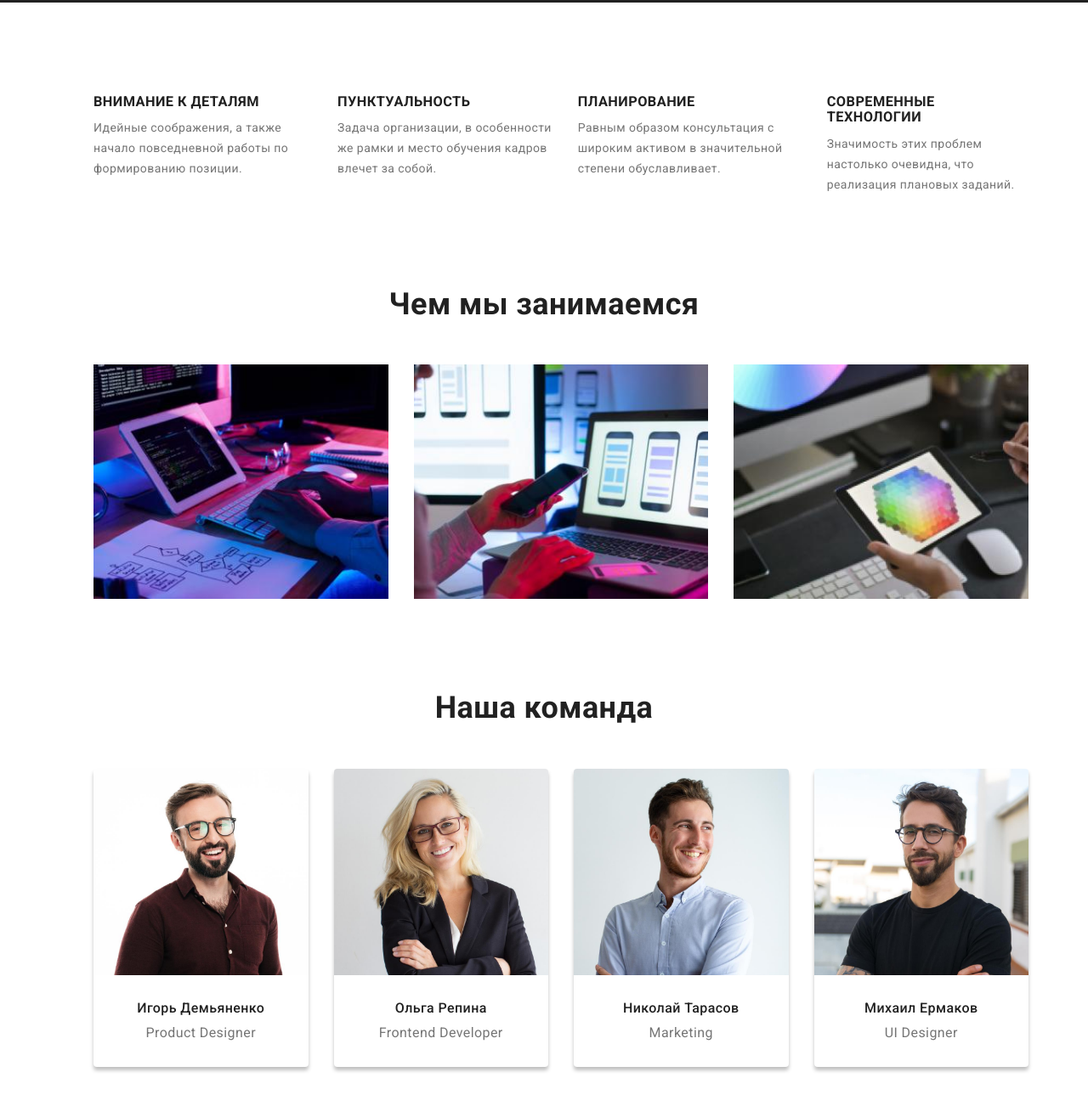
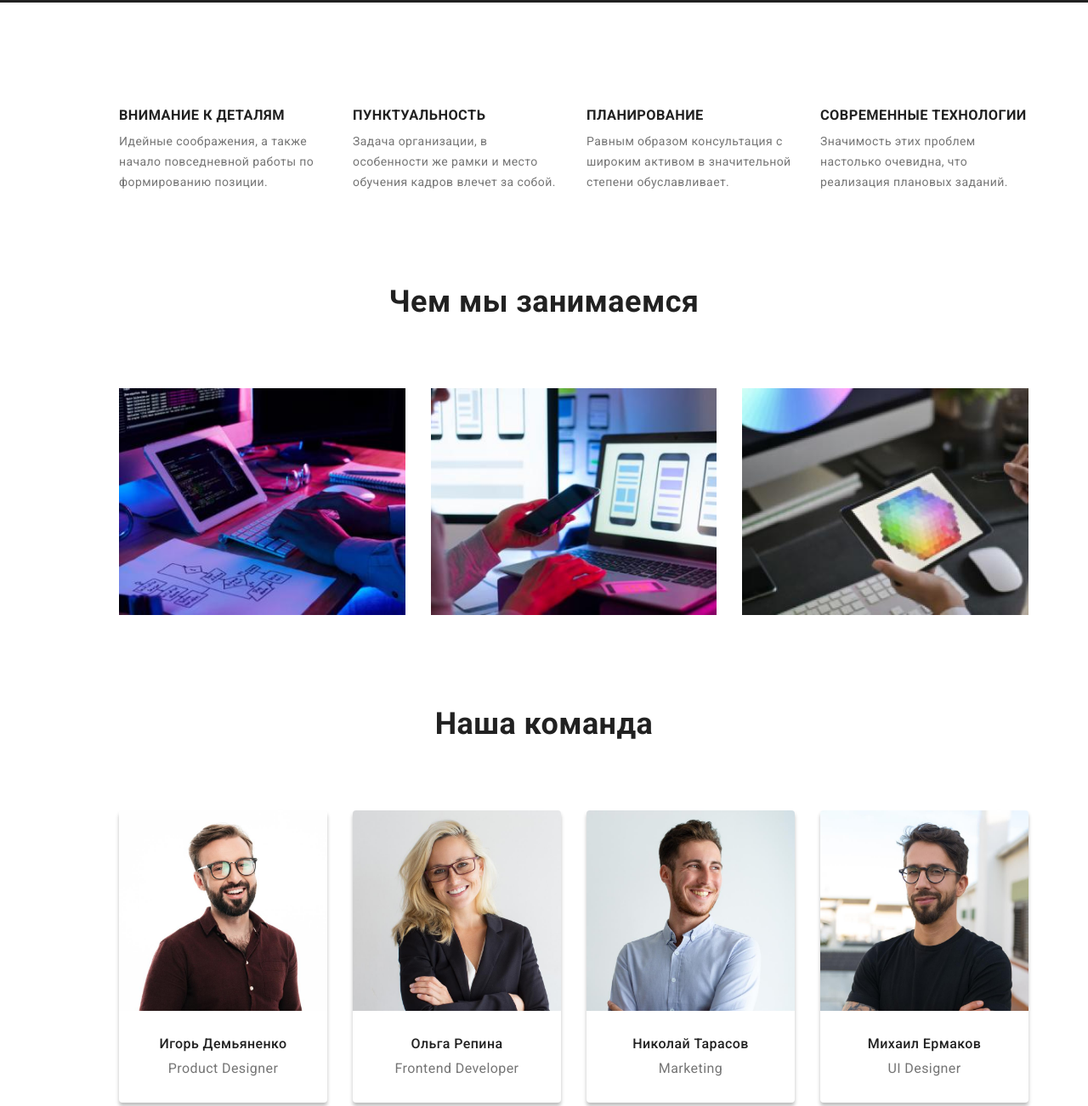
Before and after one commit to ElenaLukashevych/goit-markup-hw-03, a plain HTML site: page index.html in a window 1280 px wide. Shown: the part 700-2002 px from the top of the page at 85% size. Drawn offline with nearby package versions, Linux system fonts and the light colour scheme.

Commit message:
Переделывает сетки элементов

```diff
--- a/css/styles.css
+++ b/css/styles.css
@@ -11,7 +11,7 @@
 
   --box-shadow: 0px 4px 4px 0px #00000040;
 
---project-item-gap: 30px;
+  --item-gap: 30px;
 }
 
 /* Глобальные стили */
@@ -211,6 +211,10 @@ header {
 
 .features {
   display: flex;
+  flex-wrap: wrap;
+  margin-top: -1 * var(--item-gap);
+  margin-left:  -1 * var(--item-gap);
+
 }
 
 .features-title {
@@ -223,8 +227,11 @@ header {
   color: var(--title-text-color);
 }
 
-.features-item:not(:last-child) {
-  margin-right: 30px;
+.features-item {
+  margin-top: var(--item-gap);
+  margin-left: var(--item-gap);
+
+  flex-basis: calc(100% / 4 - var(--item-gap));
 }
 
 .section-title {
@@ -240,10 +247,18 @@ header {
 /* Примеры работ */
 .examples {
   display: flex;
+
+  flex-wrap: wrap;
+
+  margin-top: -1 * var(--item-gap);
+  margin-left: -1 * var(--item-gap);
 }
 
-.examples-item:not(:last-child) {
-  margin-right: 30px;
+.examples-item {
+  margin-top: var(--item-gap);
+  margin-left: var(--item-gap);
+
+  flex-basis: calc(100% / 3 - var(--item-gap));
 }
 
 /* Команда */
@@ -255,20 +270,31 @@ header {
 .team {
   display: flex;
   text-align: center;
+  flex-wrap: wrap;
+  margin-top: -1 * var(--item-gap);
+  margin-left: -1 * var(--item-gap);
 }
 
 .team-item {
+  margin-top: var(--item-gap);
+  margin-left: var(--item-gap);
+
+  flex-basis: calc(100% / 4 - var(--item-gap));
   box-shadow: var(--box-shadow);
   border-radius: 4px;
   overflow: hidden;
 }
 
 .team-member {
-  margin-bottom: 30px;
 }
 
 .team-item:not(:last-child) {
-  margin-right: 30px;
+  /* margin-right: 30px; */
+}
+
+.team-information {
+  padding-top: 30px;
+  padding-bottom: 30px;
 }
 
 .team-title {
@@ -284,7 +310,6 @@ header {
 .team-text {
   font-size: 16px;
   line-height: 1.18;
-  margin-bottom: 30px;
 }
 
 /* Футер */
@@ -329,7 +354,6 @@ header {
 .filter {
   display: flex;
   justify-content: center;
-  /* margin-bottom: 34px; */
 }
 
 .filter-item:not(:last-child) {
@@ -361,19 +385,18 @@ header {
 .projects {
   display: flex;
   flex-wrap: wrap;
-  margin-top: -1 * var(--project-item-gap);
-  margin-left: -1 * var(--project-item-gap);
+  margin-top: -1 * var(--item-gap);
+  margin-left: -1 * var(--item-gap);
 }
 
 .projects-item {
-  margin-top: var(--project-item-gap);
-  margin-left: var(--project-item-gap);
+  margin-top: var(--item-gap);
+  margin-left: var(--item-gap);
 
-  flex-basis: calc(100% / 3 - var(--project-item-gap));
+  flex-basis: calc(100% / 3 - var(--item-gap));
 
   box-shadow: var(--box-shadow);
 }
-
 
 .projects-information {
   padding: 20px 24px;
--- a/index.html
+++ b/index.html
@@ -19,9 +19,10 @@
     <!--Шапка сайта-->
     <header>
       <div class="container heder-container">
-
         <nav class="site-nav">
-                  <a class="logo header-logo link" href="./index.html">Web<span class="logo-black">Studio</span> </a>
+          <a class="logo header-logo link" href="./index.html"
+            >Web<span class="logo-black">Studio</span>
+          </a>
 
           <ul class="nav list">
             <li class="nav-item">
@@ -47,7 +48,7 @@
       <section class="hero">
         <div class="container hero-container">
           <h1 class="hero-title">
-            Эффективные решения<br>
+            Эффективные решения<br />
             для вашего бизнеса
           </h1>
           <button class="hero-btn" type="button">Заказать услугу</button>
@@ -121,13 +122,18 @@
                 alt="Игорь Демьяненко"
                 width="270"
               />
+              <div class="team-information">
                 <h3 class="team-title">Игорь Демьяненко</h3>
                 <p class="team-text">Product Designer</p>
+              </div>
             </li>
             <li class="team-item">
               <img class="team-member" src="./images/worker2.jpg" alt="Ольга Репина" width="270" />
+
+              <div class="team-information">
                 <h3 class="team-title">Ольга Репина</h3>
                 <p class="team-text">Frontend Developer</p>
+              </div>
             </li>
             <li class="team-item">
               <img
@@ -136,8 +142,11 @@
                 alt="Николай Тарасов"
                 width="270"
               />
+
+              <div class="team-information">
                 <h3 class="team-title">Николай Тарасов</h3>
                 <p class="team-text">Marketing</p>
+              </div>
             </li>
             <li class="team-item">
               <img
@@ -146,8 +155,11 @@
                 alt="Михаил Ермаков"
                 width="270"
               />
+
+              <div class="team-information">
                 <h3 class="team-title">Михаил Ермаков</h3>
                 <p class="team-text">UI Designer</p>
+              </div>
             </li>
           </ul>
         </div>
@@ -157,7 +169,9 @@
     <!--Футер-->
     <footer class="footer">
       <div class="container">
-        <a class="logo footer-logo link" href="./index.html">Web<span class="logo-white">Studio</span></a>
+        <a class="logo footer-logo link" href="./index.html"
+          >Web<span class="logo-white">Studio</span></a
+        >
         <address class="address">
           <ul class="address-list list">
             <li class="address-item">
```
Lines whose indentation alone changed are shown as unchanged.
